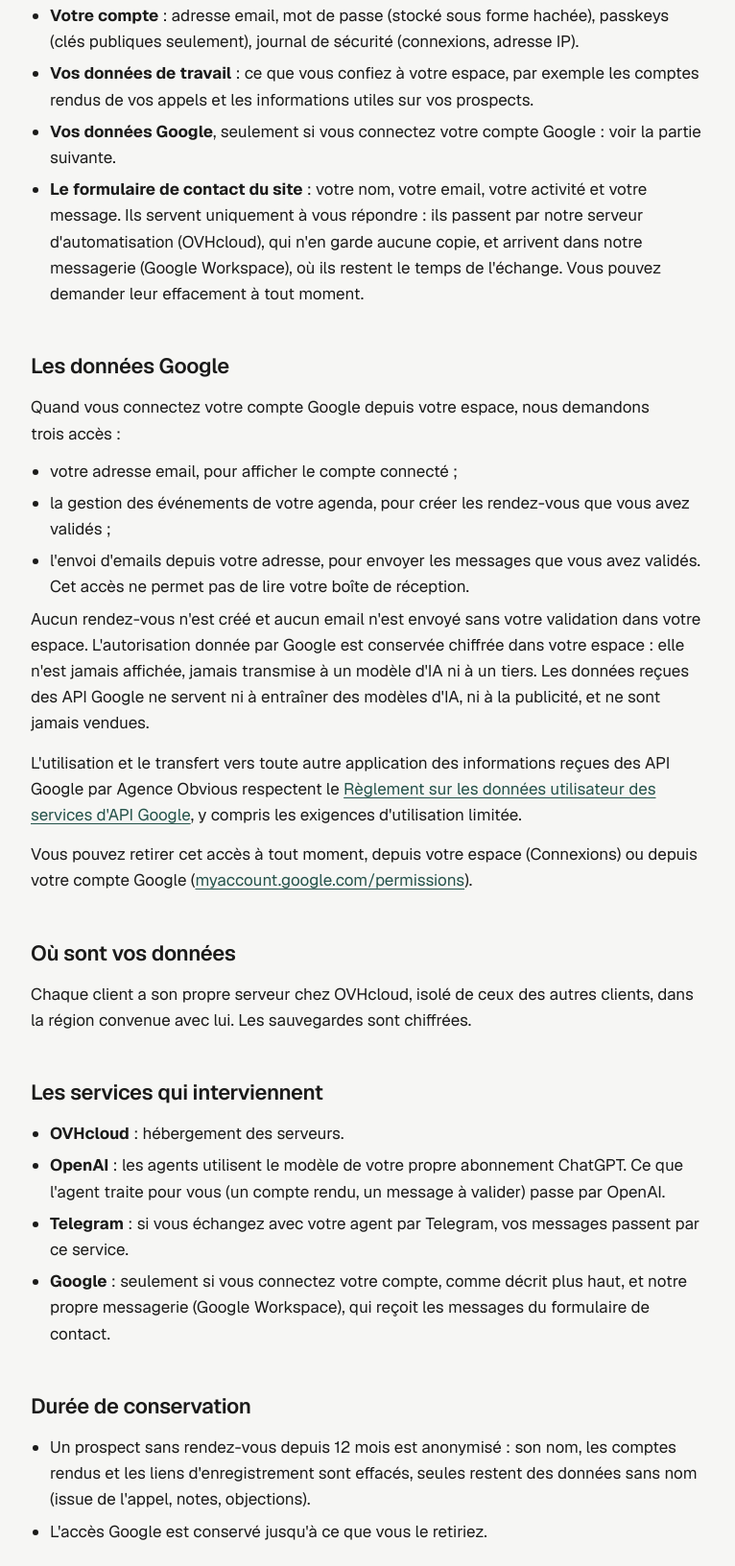
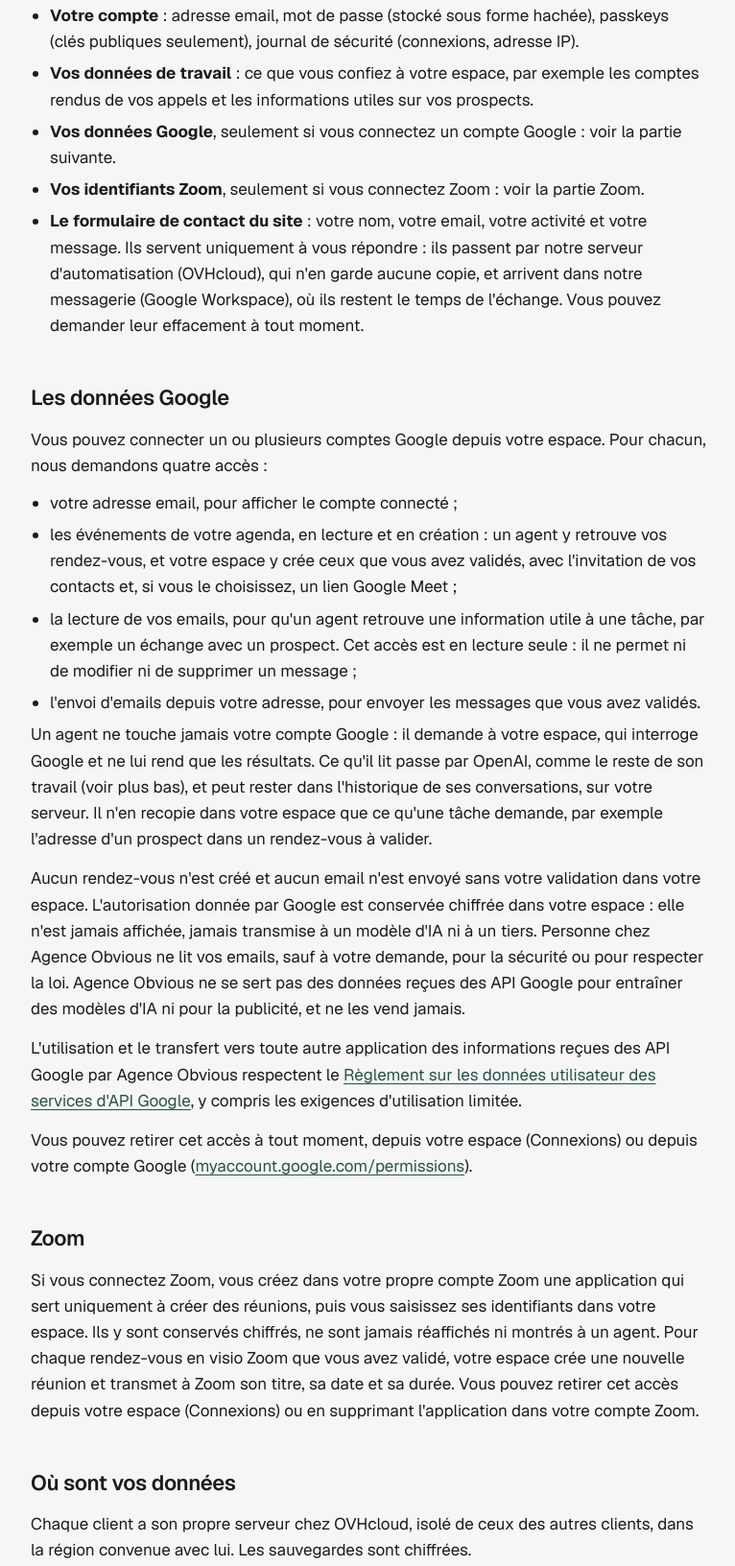
Before and after one commit to World-Agent-of-John/agenceobvious.com, a plain HTML site: page docs/confidentialite/index.html in a window 1280 px wide. Shown: the part 540-2172 px from the top of the page at 96% size, without its empty margins (64-830 px from the left). Drawn offline with Linux system fonts and the light colour scheme.

Commit message:
Confidentialité : lecture de l'agenda et des mails, plusieurs comptes Google, Zoom
L'appli Google demande maintenant gmail.readonly et le client peut
connecter plusieurs comptes ; Zoom crée les réunions des RDV validés.
La page dit ce qu'un agent lit, par où ça passe (OpenAI, historique
sur le serveur du client) et l'engagement d'utilisation limitée.

Co-Authored-By: Claude Opus 5.5 <noreply@anthropic.com>

```diff
--- a/docs/confidentialite/index.html
+++ b/docs/confidentialite/index.html
@@ -30,20 +30,26 @@
   <ul>
     <li><strong>Votre compte</strong> : adresse email, mot de passe (stocké sous forme hachée), passkeys (clés publiques seulement), journal de sécurité (connexions, adresse IP).</li>
     <li><strong>Vos données de travail</strong> : ce que vous confiez à votre espace, par exemple les comptes rendus de vos appels et les informations utiles sur vos prospects.</li>
-    <li><strong>Vos données Google</strong>, seulement si vous connectez votre compte Google : voir la partie suivante.</li>
+    <li><strong>Vos données Google</strong>, seulement si vous connectez un compte Google : voir la partie suivante.</li>
+    <li><strong>Vos identifiants Zoom</strong>, seulement si vous connectez Zoom : voir la partie Zoom.</li>
     <li><strong>Le formulaire de contact du site</strong> : votre nom, votre email, votre activité et votre message. Ils servent uniquement à vous répondre : ils passent par notre serveur d'automatisation (OVHcloud), qui n'en garde aucune copie, et arrivent dans notre messagerie (Google Workspace), où ils restent le temps de l'échange. Vous pouvez demander leur effacement à tout moment.</li>
   </ul>
 
   <h2>Les données Google</h2>
-  <p>Quand vous connectez votre compte Google depuis votre espace, nous demandons trois accès :</p>
+  <p>Vous pouvez connecter un ou plusieurs comptes Google depuis votre espace. Pour chacun, nous demandons quatre accès :</p>
   <ul>
     <li>votre adresse email, pour afficher le compte connecté ;</li>
-    <li>la gestion des événements de votre agenda, pour créer les rendez-vous que vous avez validés ;</li>
-    <li>l'envoi d'emails depuis votre adresse, pour envoyer les messages que vous avez validés. Cet accès ne permet pas de lire votre boîte de réception.</li>
+    <li>les événements de votre agenda, en lecture et en création : un agent y retrouve vos rendez-vous, et votre espace y crée ceux que vous avez validés, avec l'invitation de vos contacts et, si vous le choisissez, un lien Google Meet ;</li>
+    <li>la lecture de vos emails, pour qu'un agent retrouve une information utile à une tâche, par exemple un échange avec un prospect. Cet accès est en lecture seule : il ne permet ni de modifier ni de supprimer un message ;</li>
+    <li>l'envoi d'emails depuis votre adresse, pour envoyer les messages que vous avez validés.</li>
   </ul>
-  <p>Aucun rendez-vous n'est créé et aucun email n'est envoyé sans votre validation dans votre espace. L'autorisation donnée par Google est conservée chiffrée dans votre espace : elle n'est jamais affichée, jamais transmise à un modèle d'IA ni à un tiers. Les données reçues des API Google ne servent ni à entraîner des modèles d'IA, ni à la publicité, et ne sont jamais vendues.</p>
+  <p>Un agent ne touche jamais votre compte Google : il demande à votre espace, qui interroge Google et ne lui rend que les résultats. Ce qu'il lit passe par OpenAI, comme le reste de son travail (voir plus bas), et peut rester dans l'historique de ses conversations, sur votre serveur. Il n'en recopie dans votre espace que ce qu'une tâche demande, par exemple l'adresse d'un prospect dans un rendez-vous à valider.</p>
+  <p>Aucun rendez-vous n'est créé et aucun email n'est envoyé sans votre validation dans votre espace. L'autorisation donnée par Google est conservée chiffrée dans votre espace : elle n'est jamais affichée, jamais transmise à un modèle d'IA ni à un tiers. Personne chez Agence Obvious ne lit vos emails, sauf à votre demande, pour la sécurité ou pour respecter la loi. Agence Obvious ne se sert pas des données reçues des API Google pour entraîner des modèles d'IA ni pour la publicité, et ne les vend jamais.</p>
   <p>L'utilisation et le transfert vers toute autre application des informations reçues des API Google par Agence Obvious respectent le <a href="https://developers.google.com/terms/api-services-user-data-policy">Règlement sur les données utilisateur des services d'API Google</a>, y compris les exigences d'utilisation limitée.</p>
   <p>Vous pouvez retirer cet accès à tout moment, depuis votre espace (Connexions) ou depuis votre compte Google (<a href="https://myaccount.google.com/permissions">myaccount.google.com/permissions</a>).</p>
+
+  <h2>Zoom</h2>
+  <p>Si vous connectez Zoom, vous créez dans votre propre compte Zoom une application qui sert uniquement à créer des réunions, puis vous saisissez ses identifiants dans votre espace. Ils y sont conservés chiffrés, ne sont jamais réaffichés ni montrés à un agent. Pour chaque rendez-vous en visio Zoom que vous avez validé, votre espace crée une nouvelle réunion et transmet à Zoom son titre, sa date et sa durée. Vous pouvez retirer cet accès depuis votre espace (Connexions) ou en supprimant l'application dans votre compte Zoom.</p>
 
   <h2>Où sont vos données</h2>
   <p>Chaque client a son propre serveur chez OVHcloud, isolé de ceux des autres clients, dans la région convenue avec lui. Les sauvegardes sont chiffrées.</p>
@@ -51,15 +57,16 @@
   <h2>Les services qui interviennent</h2>
   <ul>
     <li><strong>OVHcloud</strong> : hébergement des serveurs.</li>
-    <li><strong>OpenAI</strong> : les agents utilisent le modèle de votre propre abonnement ChatGPT. Ce que l'agent traite pour vous (un compte rendu, un message à valider) passe par OpenAI.</li>
+    <li><strong>OpenAI</strong> : les agents utilisent le modèle de votre propre abonnement ChatGPT. Ce que l'agent traite pour vous (un compte rendu, un message à valider, un email ou un événement qu'il lit) passe par OpenAI.</li>
     <li><strong>Telegram</strong> : si vous échangez avec votre agent par Telegram, vos messages passent par ce service.</li>
     <li><strong>Google</strong> : seulement si vous connectez votre compte, comme décrit plus haut, et notre propre messagerie (Google Workspace), qui reçoit les messages du formulaire de contact.</li>
+    <li><strong>Zoom</strong> : seulement si vous le connectez, pour créer les réunions des rendez-vous que vous avez validés.</li>
   </ul>
 
   <h2>Durée de conservation</h2>
   <ul>
     <li>Un prospect sans rendez-vous depuis 12 mois est anonymisé : son nom, les comptes rendus et les liens d'enregistrement sont effacés, seules restent des données sans nom (issue de l'appel, notes, objections).</li>
-    <li>L'accès Google est conservé jusqu'à ce que vous le retiriez.</li>
+    <li>Les accès Google et Zoom sont conservés jusqu'à ce que vous les retiriez.</li>
   </ul>
 
   <h2>Vos droits</h2>
```
Also changed, not shown: 1 other file.
